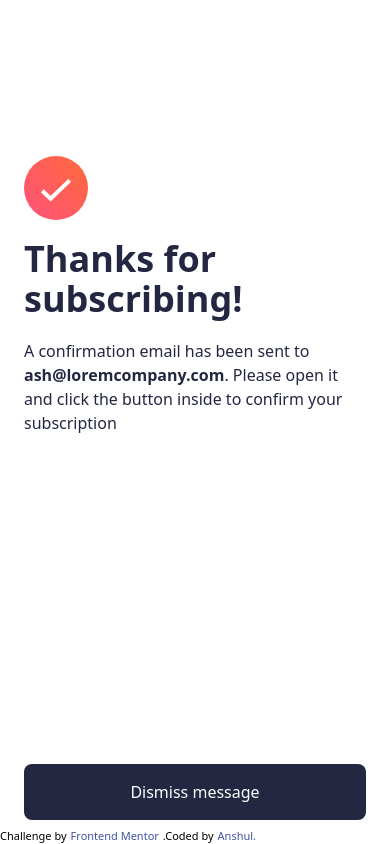
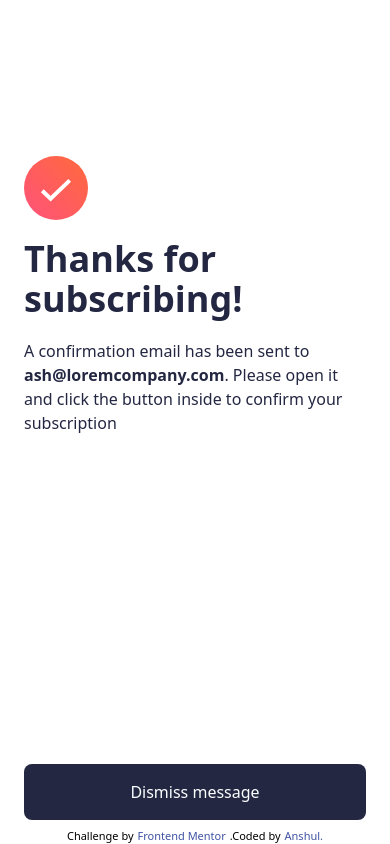
Before and after one commit to hianshul07/responsive-subscription-page, a plain HTML site: page confirmation.html in a window 390 px wide. Drawn offline with nearby package versions, Linux system fonts and the light colour scheme.

```diff
--- a/confirmation.html
+++ b/confirmation.html
@@ -49,7 +49,7 @@
 			</button>
 		</main>
 		<div
-			class="attribution flex absolute justify-center items-center bg-white sm:h-8 sm:w-2/5 bottom-0 gap-x-1"
+			class="attribution flex absolute justify-center items-center bg-white sm:h-8 sm:w-2/5 w-full  bottom-0 gap-x-1"
 		>
 			Challenge by
 			<a href="https://www.frontendmentor.io?ref=challenge" target="_blank"
```
Also changed, not shown: output-ss/Confirmation.png (added), output-ss/Screenshot (477).png (added), output-ss/Screenshot (480).png (added), output-ss/button-hover-state.png (added), output-ss/confirmation-mobile.png (added), output-ss/correct-format-email.png (added), output-ss/default-mobile-state.png (added), output-ss/default-state.png (added), output-ss/invalid-email-mobile.png (added), output-ss/invalid-email.png (added), 1 other file.
